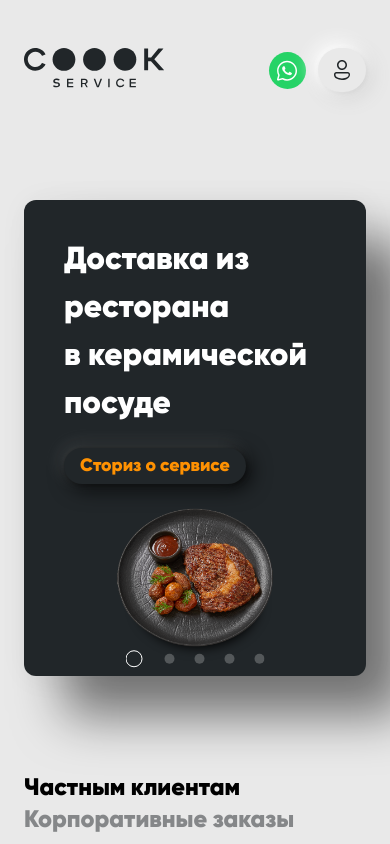
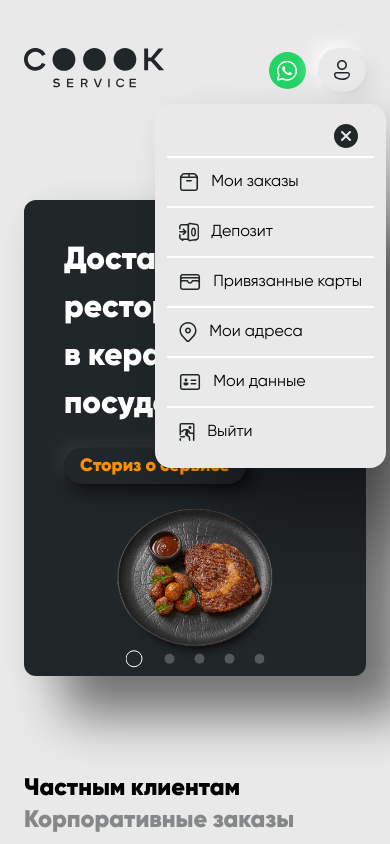
Before and after one commit to OmurbekArykbaev/cook-service, a React (Create React App) app: page / in a window 390 px wide. Both pictures are taken after a click on the button 342 px from the left and 70 px from the top of the page. Shown: the top 844 px of the page. Built offline with nearby package versions, Linux system fonts and the light colour scheme.

Commit message:
add mobile-menu/header

```diff
--- a/src/components/Header/Header.tsx
+++ b/src/components/Header/Header.tsx
@@ -1,7 +1,9 @@
-import React from "react"
+import { useState } from "react"
 import { Link } from "react-router-dom"
 
 const Header = () => {
+  const [toggle, isToggle] = useState<string>("hidden")
+
   return (
     <header>
       <div className="container wrapper py-12">
@@ -30,7 +32,10 @@ const Header = () => {
             </Link>
 
             <div className="relative">
-              <button id="profile-btn" className="shadow py-3 px-4">
+              <button
+                className="shadow py-3 px-4"
+                onClick={() => isToggle("block")}
+              >
                 <img src="./img/profile.svg" alt="Profile" />
               </button>
             </div>
@@ -38,11 +43,10 @@ const Header = () => {
 
           {/* <!-- menu profile --> */}
           <div
-            id="profile-menu"
-            className="hidden blur-none bg-[#E9E9E9] rounded-2xl p-3 max-w-[300px] absolute top-14 -right-5 shadow-mobile-menu z-30 sm:right-0"
+            className={`${toggle} blur-none bg-[#E9E9E9] rounded-2xl p-3 max-w-[300px] absolute top-14 -right-5 shadow-mobile-menu z-30 sm:right-0`}
           >
             <div className="flex justify-end py-2 pr-4">
-              <button id="profile-close-btn">
+              <button id="profile-close-btn" onClick={() => isToggle("hidden")}>
                 <img src="./img/close.svg" alt="" />
               </button>
             </div>
```
